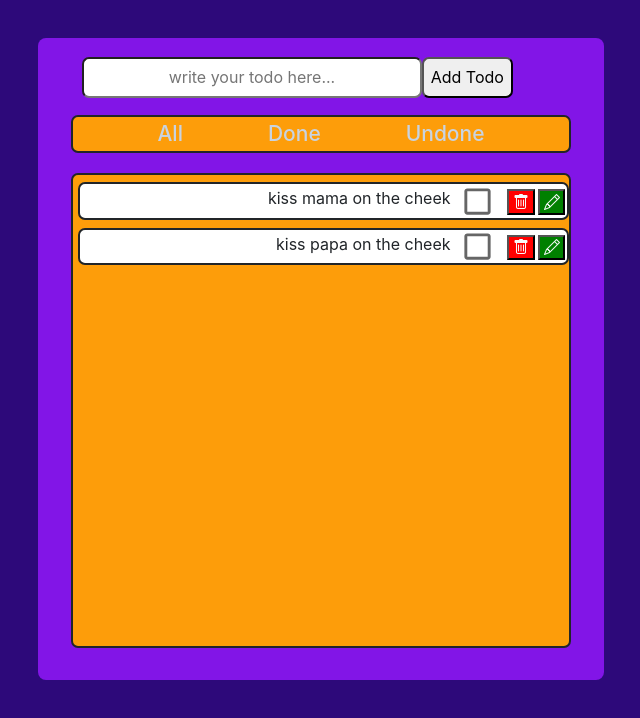
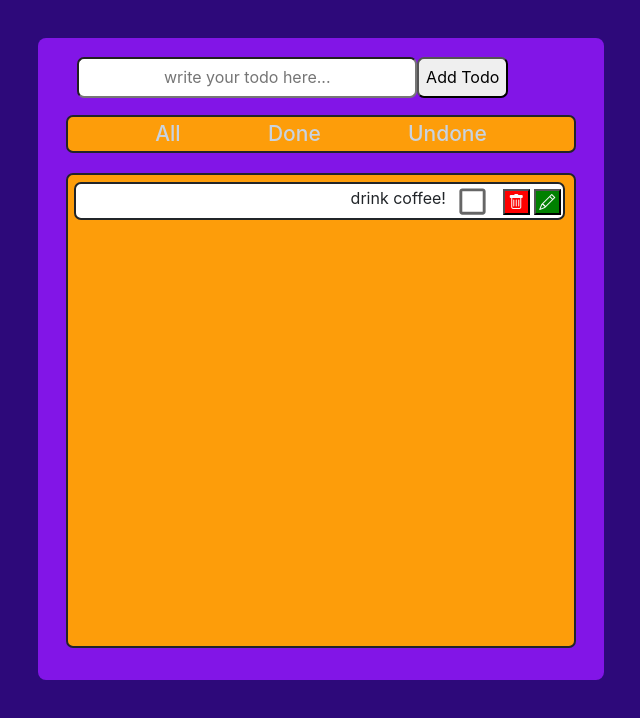
Before and after one commit to Aymenob/Todolist_ReduxToolkit, a React (Create React App) app: page / in a window 1280 px wide. Shown: the top 718 px of the page, without its empty margins (416-1056 px from the left). Built offline with nearby package versions, Linux system fonts and the light colour scheme.

Commit message:
Todolist

```diff
--- a/src/App.css
+++ b/src/App.css
@@ -37,6 +37,7 @@ background-color: rgb(45, 9, 122);
   border:solid 2px;
   background-color: rgba(255, 160, 7, 0.983);
   border-radius: 7px;overflow-y: auto;
+  min-width:13.5cm;
 }
 .container5{
 
--- a/src/App.js
+++ b/src/App.js
@@ -3,7 +3,7 @@ import './App.css';
 import { createSlice } from '@reduxjs/toolkit';
 import { useSelector,useDispatch } from 'react-redux';
 import { useState } from 'react';
-import { addTodoList,checkboxclicked,Delete} from './slice';
+import { addTodoList,checkboxclicked,Delete,handlechange,handleshow} from './slice';
 import Filter from './components/filter';
 import Navbar from './components/navbar';
 function App() {
@@ -11,21 +11,22 @@ function App() {
   const todolist=useSelector((state)=>state.counter.todolist);
   const [Typed,updateTyped]=useState("")
   const [section,updatesection]=useState("")
-
-
+ const  [Typedx,updateTypedx]=useState("")
+  console.log(todolist)
+  console.log(Typedx)
 
   return (
     <div class="container1">
     <section class="container2">
 
-    <input  onKeyDown={(e)=>e.keyCode==13? dispatch(addTodoList({id:Math.random(),Title:Typed,checked: false, Done: false}))&&updateTyped(""):NaN} placeholder='write your todo here...'  style={{textAlign:"center",borderRadius:"7px"}} value={Typed} onChange={(e)=>updateTyped(e.target.value)}></input>
-    <button style={{borderRadius:"7px"}}  onClick={(e)=>dispatch(addTodoList({id:Math.random(),Title:Typed,checked: false, Done: false}))&&updateTyped("")}>Add Todo</button>
+    <input  onKeyDown={(e)=>e.keyCode==13? Typed===""?alert("your todo is empty"):dispatch(addTodoList({id:Math.random(),Title:Typed,checked: false, Done: false,show:true}))&&updateTyped(""):NaN} placeholder='write your todo here...'  style={{textAlign:"center",borderRadius:"7px"}} value={Typed} onChange={(e)=>updateTyped(e.target.value)}></input>
+    <button style={{borderRadius:"7px"}}  onClick={(e)=>Typed===""?alert("your todo is empty"):dispatch(addTodoList({id:Math.random(),Title:Typed,checked: false, Done: false,show:true}))&&updateTyped("")}>Add Todo</button>
     </section>
     <div class="container3">
-    <Navbar updatesection1={(e)=>updatesection("")} updatesection2={(e)=>updatesection(e.target.name)} updatesection3={(e)=>updatesection(e.target.name)}/>
+    <Navbar updatesection1={()=>updatesection("")} updatesection2={(e)=>updatesection("Done")} updatesection3={(e)=>updatesection("Undone")}/>
     </div>
     <div class="container4" >
-    <Filter handleDelete={(Title)=>dispatch(Delete(Title))} todolist={section==="Done"?todolist.filter(e=>e.Done===true):section==="Undone"?todolist.filter(e=>e.Done===false):section===""?todolist:todolist} handleClick={(e)=>dispatch(checkboxclicked(e.target.name))}/>
+    <Filter handlechange={(e)=>updateTypedx(e.target.value)} handleshow={(Title)=>dispatch(handleshow([Title,Typedx]))} handleDelete={(Title)=>dispatch(Delete(Title))} todolist={section==="Done"?todolist.filter(e=>e.Done===true):section==="Undone"?todolist.filter(e=>e.Done===false):section===""?todolist:todolist} handleClick={(e)=>dispatch(checkboxclicked(e.target.name))}/>
     </div>
     </div>
   );
--- a/src/components/component.js
+++ b/src/components/component.js
@@ -4,21 +4,23 @@ import { useSelector } from 'react-redux/es/exports'
 
 import React from 'react'
 
-function Component({ checked, Title, handleClick,handleDelete }) {
+function Component({ checked, Title, handleClick, handleDelete, show,handleshow,handlechange }) {
   const label = { inputProps: { 'aria-label': 'Checkbox demo' } };
   const deletex = { display: "grid", backgroundColor: "red", height: '0.68cm', width: '0.72cm', alignContent: 'center', justifyContent: 'center', marginTop: "0.08cm", marginRight: "0.1cm", marginLeft: "0.1cm" }
   const transform = { display: "grid", backgroundColor: "green", height: '0.68cm', width: '0.72cm', alignContent: 'center', justifyContent: 'center', marginTop: "0.08cm" }
   return (
     <div class="container5" >
 
-      <p style={checked == true ? { textDecoration: "line-through" } : null}>{Title}</p>
+      {!show && <input onChange={(e)=>handlechange(e)} class="modifier" defaultValue={Title}></input>}
+      {show && <p style={checked == true ? { textDecoration: "line-through" } : null}>{Title}</p>}
       <Checkbox style={{ marginRight: "-0cm" }} size="large" name={Title} onClick={(e) => handleClick(e)} checked={checked} {...label} />
-      <button name={Title} onClick={()=>handleDelete(Title)} type="button" style={deletex}>
+      <button name={Title} onClick={() => handleDelete(Title)} type="button" style={deletex}>
         <i class="bi bi-trash text-light"></i>
       </button>
-      <button type="button" style={transform}>
+      <button  name={Title} onClick={()=>handleshow(Title)} type="button" style={transform}>
         <i class="bi bi-pencil text-light"></i>
       </button>
+
     </div>
   )
 }
--- a/src/components/filter.js
+++ b/src/components/filter.js
@@ -2,11 +2,11 @@
 import Component from './component'
 import React from 'react'
 import { useSelector } from 'react-redux/es/exports'
-function Filter({handleClick,todolist,handleDelete}) {
+function Filter({handleClick,todolist,handleDelete,handleshow,handlechange}) {
 
   return (
 
-    todolist.map((e,i)=>{return <Component handleDelete={handleDelete} handleClick={handleClick} Title={todolist[i].Title}checked={todolist[i].checked} />})
+    todolist.map((e,i)=>{return <Component handlechange={handlechange} show={todolist[i].show} handleshow={handleshow} handleDelete={handleDelete} handleClick={handleClick} Title={todolist[i].Title}checked={todolist[i].checked} />})
 
   )
 }
--- a/src/components/navbar.js
+++ b/src/components/navbar.js
@@ -5,9 +5,9 @@ import React from 'react'
 function Navbar({updatesection1,updatesection2,updatesection3}) {
   return (
     <div  style={{display:"flex",justifyContent:'space-evenly'}}>
-      <a  onClick={(e)=>updatesection1(e)} style={{textDecoration:'none',color:"rgb(200,211,225)",fontSize:"21px",fontWeight:"500"}} href='#'>All</a>
-      <a name='Done' onClick={(e)=>updatesection2(e)} style={{textDecoration:'none',color:"rgb(200,211,225)",fontSize:"21px",fontWeight:"500"}} href='#'>Done</a>
-      <a name="Undone" onClick={(e)=>updatesection3(e)} style={{textDecoration:'none',color:"rgb(200,211,225)",fontSize:"21px",fontWeight:"500"}}  href='#'>Undone</a>
+      <a  onClick={()=>updatesection1()} style={{textDecoration:'none',color:"rgb(200,211,225)",fontSize:"21px",fontWeight:"500"}} href='#'>All</a>
+      <a name='Done' onClick={()=>updatesection2()} style={{textDecoration:'none',color:"rgb(200,211,225)",fontSize:"21px",fontWeight:"500"}} href='#'>Done</a>
+      <a name="Undone" onClick={()=>updatesection3()} style={{textDecoration:'none',color:"rgb(200,211,225)",fontSize:"21px",fontWeight:"500"}}  href='#'>Undone</a>
       </div>
   )
 }
--- a/src/slice.js
+++ b/src/slice.js
@@ -3,7 +3,7 @@ import { createSlice } from '@reduxjs/toolkit'
 
 
 const initialState= {
-    todolist:[{id:Math.random(),Title:"kiss mama on the cheek",checked:false,Done:false},{id:Math.random(),Title:"kiss papa on the cheek",checked:false,Done:false}]
+    todolist:[{id:Math.random(),Title:"drink coffee!",checked:false,Done:false,show:true}]
 }
 
   export const counterSlice = createSlice({
@@ -21,9 +21,14 @@ const initialState= {
       Delete:(state,action)=>{
 
         state.todolist=state.todolist.filter((e)=>e.Title!==action.payload);
+      },
+      handleshow:(state,action)=>{
+        state.todolist.map(e=>e.Title===action.payload[0]? ((e.show=!e.show)&&(e.Title=action.payload[1])):e);
+
       }
+
   }
 })
-export const { addTodoList,increment,checkboxclicked,Delete} = counterSlice.actions
+export const { addTodoList,increment,checkboxclicked,Delete,handleshow,handlechange} = counterSlice.actions
 
 export default counterSlice.reducer
```
